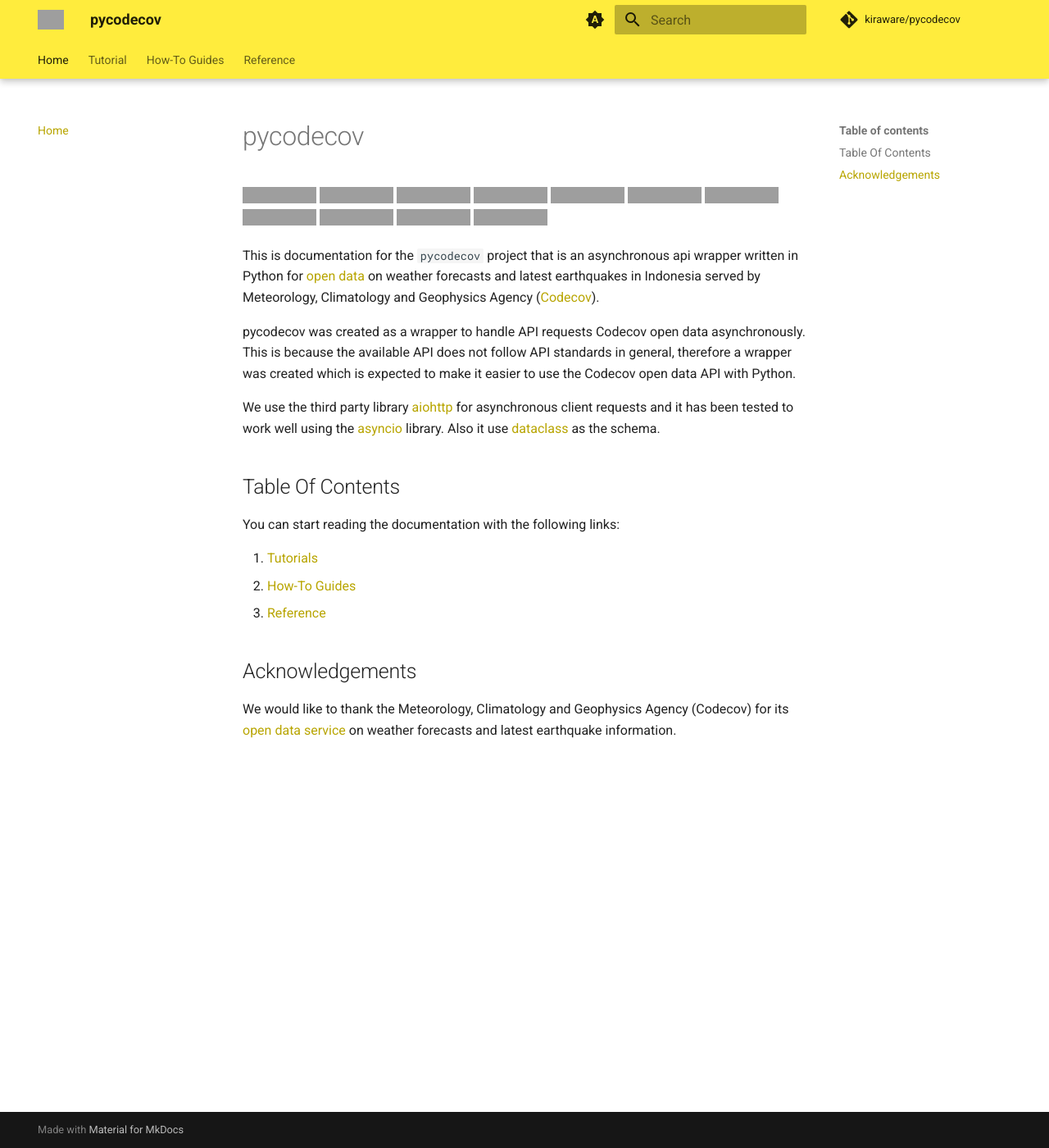
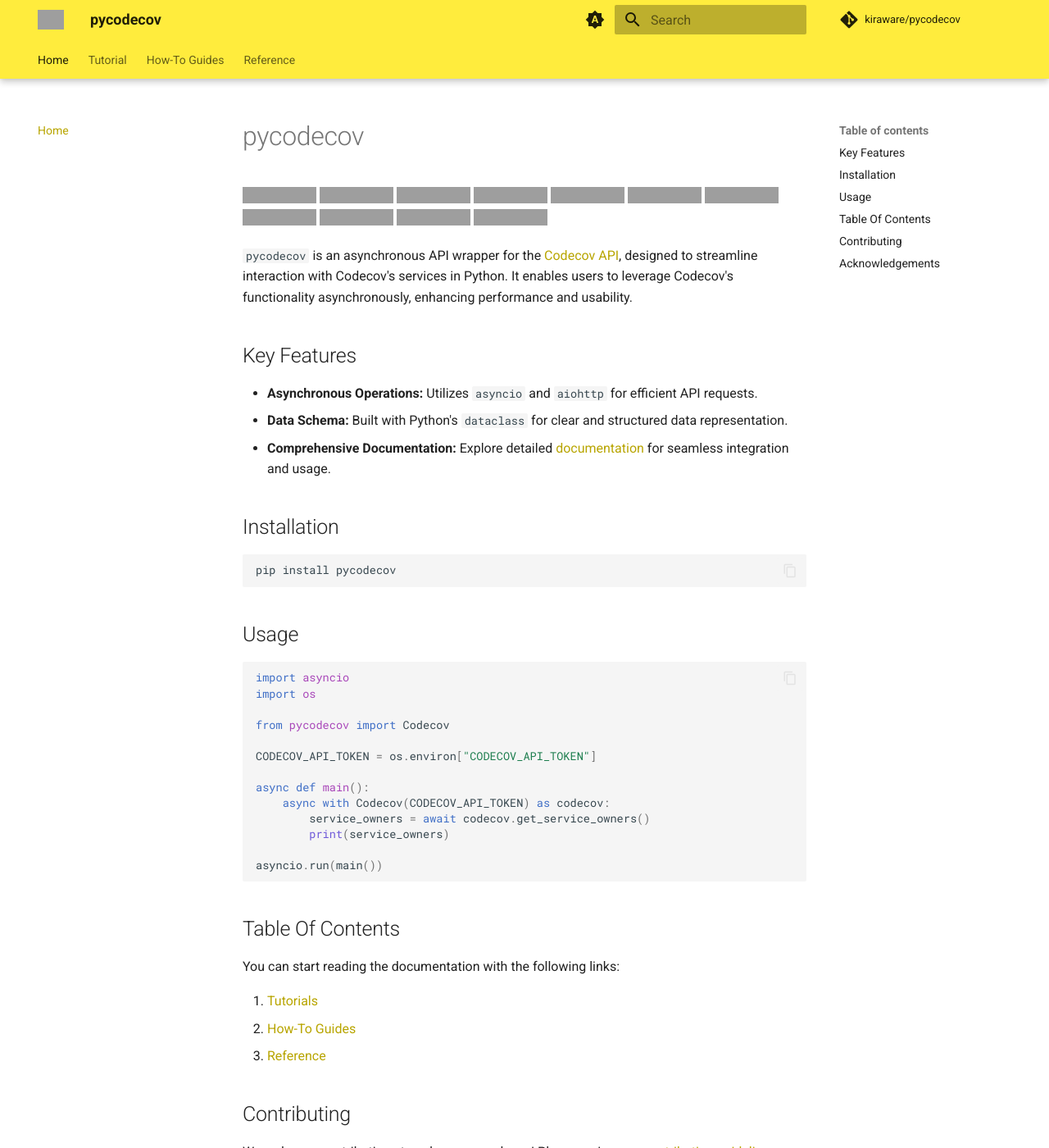
Before and after one commit to kiraware/pycodecov, an MkDocs documentation site: the page built from docs/index.md, in a window 1280 px wide and 1400 px high, cut to the strip 0-1400 px from the top of the window. Shown: the whole strip at 82% size. Built offline with MkDocs 1.6.1 and Material for MkDocs 9.7.7, drawn with Linux system fonts in a browser that asks for light colours; comment, search, counter and statistics services are not loaded; some of the changed text lies outside the part shown; grey boxes are pictures that could not be loaded.

Commit message:
update readme and docs index

````diff
--- a/docs/index.md
+++ b/docs/index.md
@@ -1,35 +1,52 @@
 # pycodecov
 
-[![CI](https://github.com/kiraware/pycodecov/workflows/ci/badge.svg)](https://github.com/kiraware/pycodecov/actions/workflows/ci.yml)
-[![CodeQL](https://github.com/kiraware/pycodecov/workflows/codeql/badge.svg)](https://github.com/kiraware/pycodecov/actions/workflows/codeql.yml)
+[![Test](https://github.com/kiraware/pycodecov/workflows/Test/badge.svg)](https://github.com/kiraware/pycodecov/actions/workflows/test.yml)
+[![CodeQL](https://github.com/kiraware/pycodecov/workflows/CodeQL/badge.svg)](https://github.com/kiraware/pycodecov/actions/workflows/codeql.yml)
 [![Docs](https://readthedocs.org/projects/pycodecov/badge/?version=latest)](https://pycodecov.readthedocs.io/en/latest/?badge=latest)
-[![codecov](https://codecov.io/gh/kiraware/pycodecov/graph/badge.svg?token=R7FIQXO4UP)](https://codecov.io/gh/kiraware/pycodecov)
+[![codecov](https://codecov.io/gh/kiraware/pycodecov/graph/badge.svg?token=PH6EUFT4V0)](https://codecov.io/gh/kiraware/pycodecov)
 [![pre-commit](https://img.shields.io/badge/pre--commit-enabled-brightgreen?logo=pre-commit&logoColor=white)](https://github.com/pre-commit/pre-commit)
 [![security: bandit](https://img.shields.io/badge/security-bandit-yellow.svg)](https://github.com/PyCQA/bandit)
 [![Checked with mypy](http://www.mypy-lang.org/static/mypy_badge.svg)](http://mypy-lang.org/)
 [![Ruff](https://img.shields.io/endpoint?url=https://raw.githubusercontent.com/astral-sh/ruff/main/assets/badge/v2.json)](https://github.com/astral-sh/ruff)
 [![pypi](https://img.shields.io/pypi/v/pycodecov.svg)](https://pypi.org/project/pycodecov/)
 [![python](https://img.shields.io/pypi/pyversions/pycodecov.svg)](https://pypi.org/project/pycodecov/)
-[![License: MIT](https://img.shields.io/badge/license-MIT-blue.svg)](https://opensource.org/license/mit/)
+[![License: MIT](https://img.shields.io/badge/license-MIT-blue.svg)](https://opensource.org/license/MIT/)
 
-This is documentation for the `pycodecov` project that
-is an asynchronous api wrapper written in Python for
-[open data](https://data.pycodecov.go.id/) on weather
-forecasts and latest earthquakes in Indonesia served
-by Meteorology, Climatology and Geophysics Agency
-([Codecov](https://pycodecov.go.id/)).
+`pycodecov` is an asynchronous API wrapper for the
+[Codecov API](https://docs.codecov.com/reference/overview), designed
+to streamline interaction with Codecov's services in Python. It
+enables users to leverage Codecov's functionality asynchronously,
+enhancing performance and usability.
 
-pycodecov was created as a wrapper to handle API requests
-Codecov open data asynchronously. This is because the
-available API does not follow API standards in general,
-therefore a wrapper was created which is expected to
-make it easier to use the Codecov open data API with Python.
+## Key Features
 
-We use the third party library [aiohttp](https://docs.aiohttp.org/en/stable/)
-for asynchronous client requests and it has been tested
-to work well using the [asyncio](https://docs.python.org/3/library/asyncio.html)
-library. Also it use [dataclass](https://docs.python.org/3/library/dataclasses.html)
-as the schema.
+- **Asynchronous Operations:** Utilizes `asyncio` and `aiohttp` for efficient API requests.
+- **Data Schema:** Built with Python's `dataclass` for clear and structured data representation.
+- **Comprehensive Documentation:** Explore detailed [documentation](https://pycodecov.readthedocs.io/en/latest/) for seamless integration and usage.
+
+## Installation
+
+```bash
+pip install pycodecov
+```
+
+## Usage
+
+```python
+import asyncio
+import os
+
+from pycodecov import Codecov
+
+CODECOV_API_TOKEN = os.environ["CODECOV_API_TOKEN"]
+
+async def main():
+    async with Codecov(CODECOV_API_TOKEN) as codecov:
+        service_owners = await codecov.get_service_owners()
+        print(service_owners)
+
+asyncio.run(main())
+```
 
 ## Table Of Contents
 
@@ -40,8 +57,14 @@ following links:
 2. [How-To Guides](how-to-guides.md)
 3. [Reference](reference/api.md)
 
+## Contributing
+
+We welcome contributions to enhance pycodecov! Please review our
+[contributing guidelines](how-to-guides.md/#contributing).
+before getting started.
+
 ## Acknowledgements
 
-We would like to thank the Meteorology, Climatology
-and Geophysics Agency (Codecov) for its [open data service](https://data.pycodecov.go.id/)
-on weather forecasts and latest earthquake information.
+We would like to thank [Codecov](https://about.codecov.io/)
+for providing API services and also good documentation for
+using the API.
````
Also changed, not shown: README.md (+42 -24 lines).
